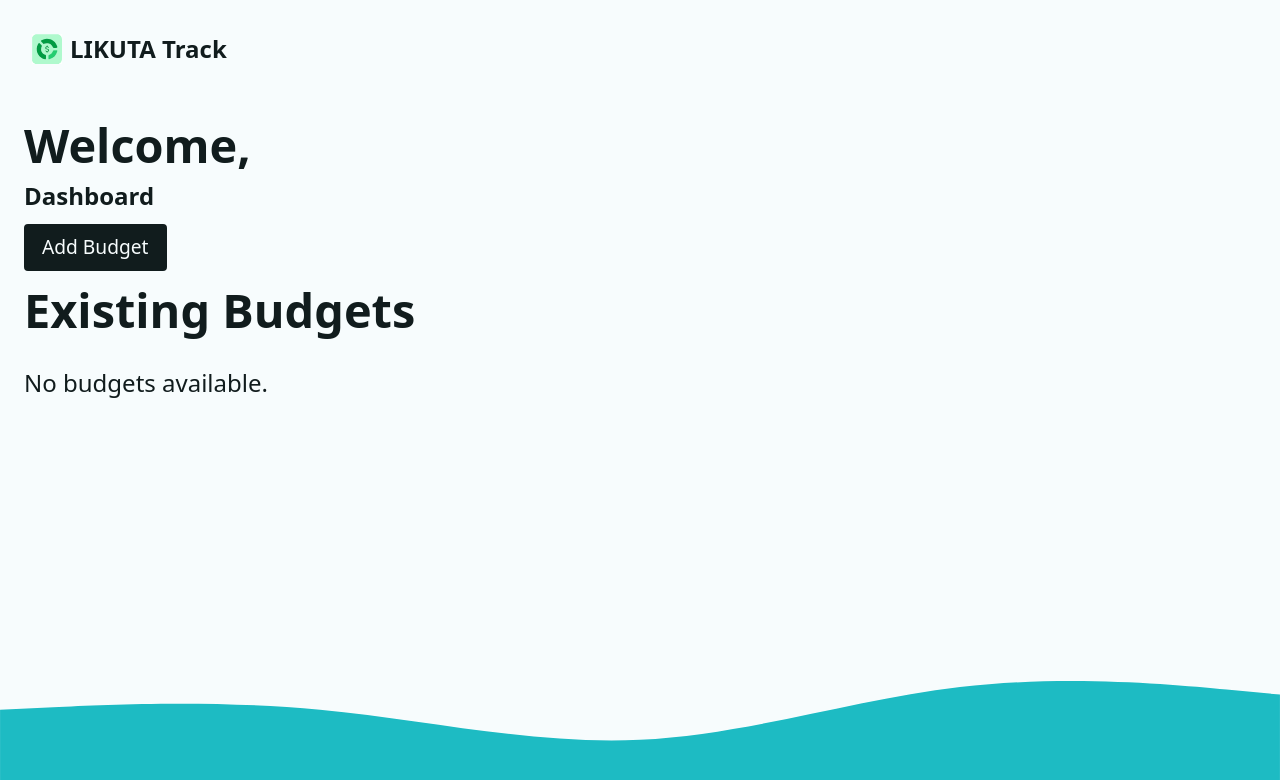
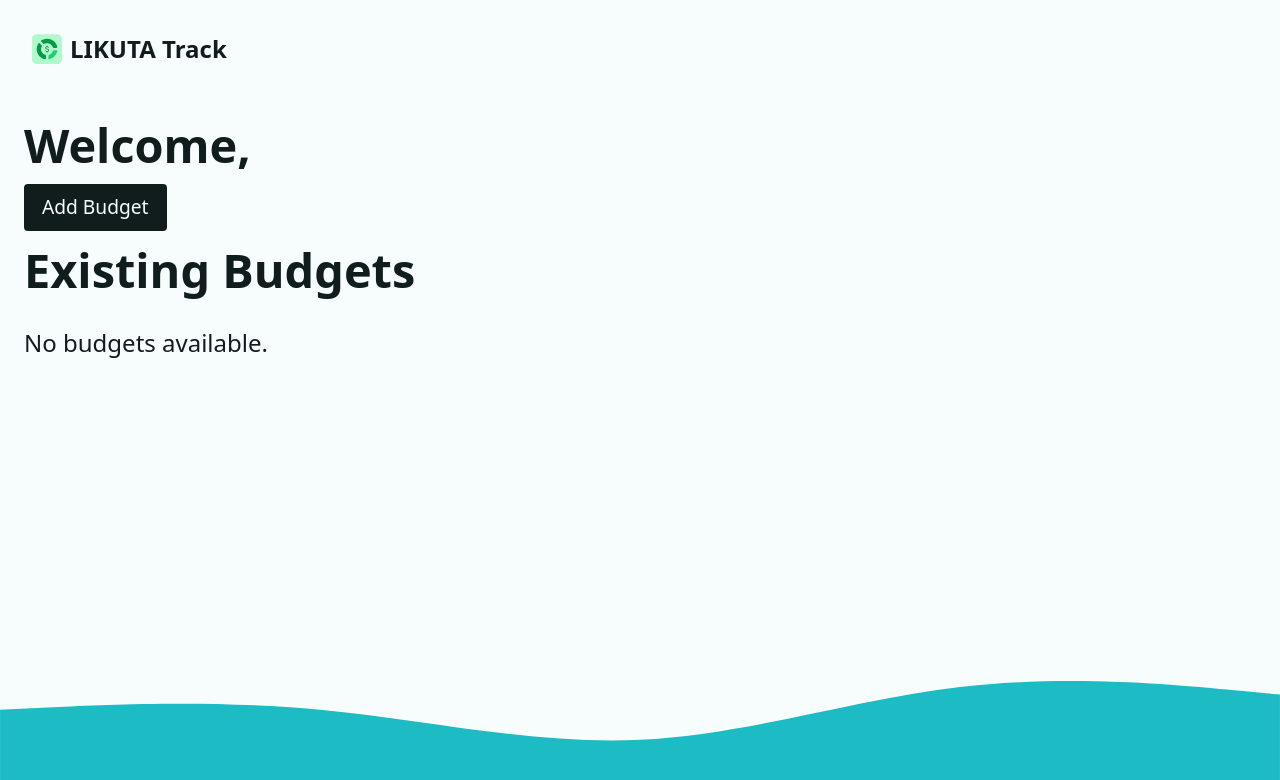
Before and after one commit to AntoineMHB/likuta_track_frontend, a React (Create React App) app: page /theDash in a window 1280 px wide. Shown: the top 780 px of the page. Built offline with nearby package versions, Linux system fonts and the light colour scheme.

Commit message:
Chnages on the deployed version

```diff
--- a/src/components/TheDash.js
+++ b/src/components/TheDash.js
@@ -48,7 +48,7 @@ const TheDash = () => {
     return (
         <div className="grid-sm">
             <h2>Welcome, <span className="accent">{userName}</span></h2>
-            <h3>Dashboard</h3>
+            {/* <h3>Dashboard</h3> */}
             <button className="btn btn--dark" style={{ width: '150px' }} onClick={togglePopup}>Add Budget</button>
 
             {
```
